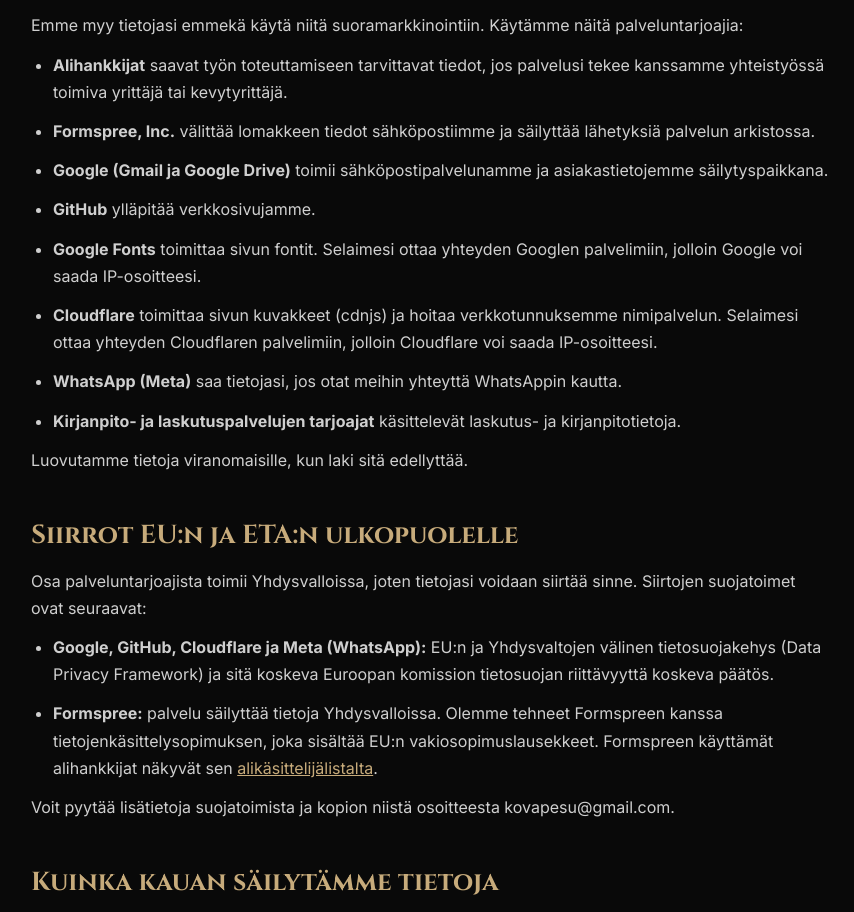
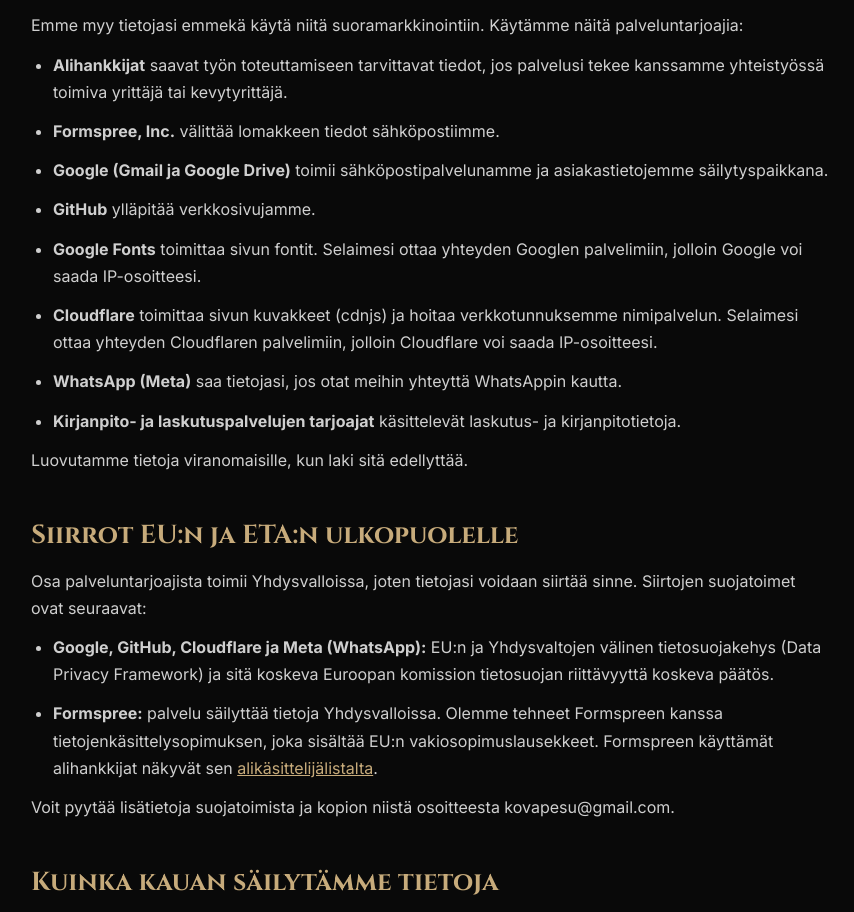
Before and after one commit to kovapesu/KovaPesu, a plain HTML site: page tietosuoja.html in a window 1280 px wide. Shown: the part 1367-2279 px from the top of the page, without its empty margins (209-1063 px from the left). Drawn offline with Linux system fonts and the light colour scheme.

Commit message:
Poista maininta Formspreen arkistosta tietosuojaselosteesta
Co-Authored-By: Claude Opus 5.5 <noreply@anthropic.com>

```diff
--- a/tietosuoja.html
+++ b/tietosuoja.html
@@ -94,7 +94,7 @@ Emme myy tietojasi emmekä käytä niitä suoramarkkinointiin. Käytämme näit
 
 <ul>
 <li><strong>Alihankkijat</strong> saavat työn toteuttamiseen tarvittavat tiedot, jos palvelusi tekee kanssamme yhteistyössä toimiva yrittäjä tai kevytyrittäjä.</li>
-<li><strong>Formspree, Inc.</strong> välittää lomakkeen tiedot sähköpostiimme ja säilyttää lähetyksiä palvelun arkistossa.</li>
+<li><strong>Formspree, Inc.</strong> välittää lomakkeen tiedot sähköpostiimme.</li>
 <li><strong>Google (Gmail ja Google Drive)</strong> toimii sähköpostipalvelunamme ja asiakastietojemme säilytyspaikkana.</li>
 <li><strong>GitHub</strong> ylläpitää verkkosivujamme.</li>
 <li><strong>Google Fonts</strong> toimittaa sivun fontit. Selaimesi ottaa yhteyden Googlen palvelimiin, jolloin Google voi saada IP-osoitteesi.</li>
```
